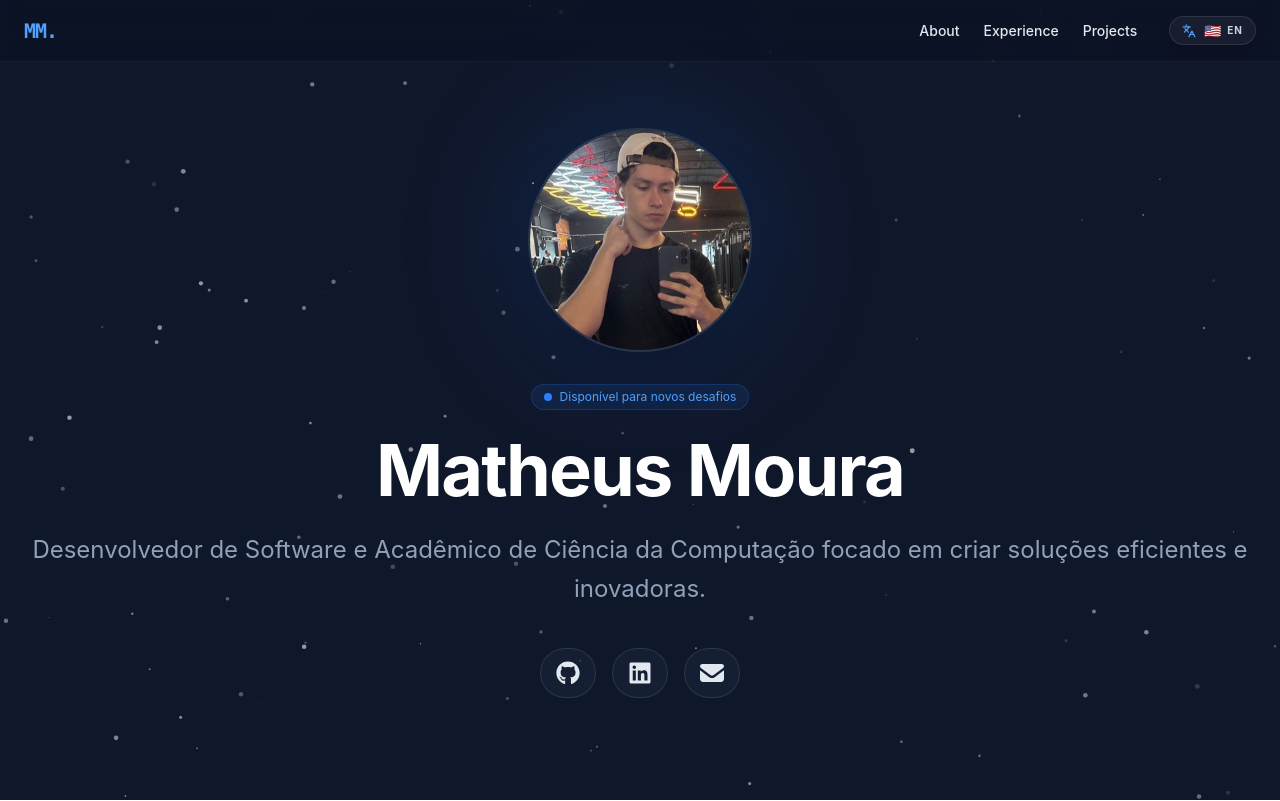
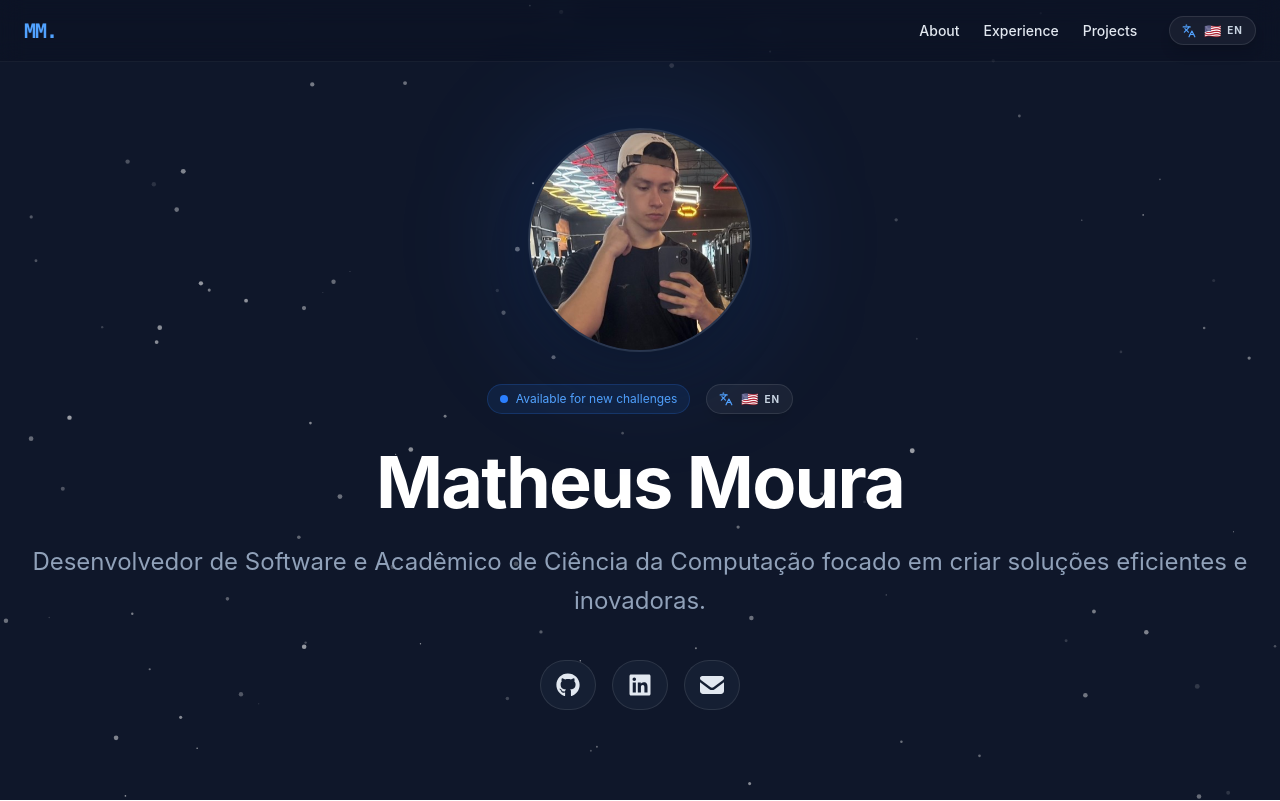
Before and after one commit to MathMoura18/MouraPortfolio, a React (Vite) app: page / in a window 1280 px wide. Shown: the top 801 px of the page. Built offline with nearby package versions, Linux system fonts and the light colour scheme.

Commit message:
botao de linguagens na home

```diff
--- a/src/components/Header.tsx
+++ b/src/components/Header.tsx
@@ -1,22 +1,12 @@
 import { Link } from "react-router-dom";
 import { useTranslation } from "react-i18next";
-import { Languages, Menu, X } from "lucide-react";
+import { Menu, X } from "lucide-react";
 import { useState } from "react";
+import { LanguageButton } from "./LanguageButton";
 
 export const Header = () => {
   const [isOpen, setIsOpen] = useState(false);
-  const { t, i18n } = useTranslation();
-
-  const toggleLanguage = () => {
-    const newLang = i18n.language === "pt" ? "en" : "pt";
-    i18n.changeLanguage(newLang);
-  };
-
-  // Define qual bandeira e sigla mostrar com base no idioma OPOSTO ao atual
-  const languageDisplay =
-    i18n.language === "pt"
-      ? { flag: "🇧🇷", label: "PT" }
-      : { flag: "🇺🇸", label: "EN" };
+  const { t } = useTranslation();
 
   const closeMenu = () => setIsOpen(false);
 
@@ -49,23 +39,7 @@ export const Header = () => {
           </Link>
         </div>
 
-        {/* Botão de Idioma com Bandeira */}
-        <button
-          onClick={toggleLanguage}
-          className="flex items-center gap-2 px-3 py-1.5 rounded-full bg-white/5 border border-white/10 hover:border-blue-500/50 hover:bg-blue-500/10 transition-all group shadow-lg cursor-pointer"
-          title={i18n.language === "pt" ? "Português" : "English"}
-        >
-          <Languages
-            size={14}
-            className="text-blue-400 group-hover:rotate-12 transition-transform"
-          />
-          <div className="flex items-center gap-1.5">
-            <span className="text-sm leading-none">{languageDisplay.flag}</span>
-            <span className="text-[10px] font-bold uppercase tracking-widest text-slate-300">
-              {languageDisplay.label}
-            </span>
-          </div>
-        </button>
+        <LanguageButton />
 
         {/* Botão Hamburger (Mobile) */}
         <button
--- /dev/null
+++ b/src/components/LanguageButton.tsx
@@ -0,0 +1,35 @@
+import { Languages } from "lucide-react";
+import { useTranslation } from "react-i18next";
+
+export const LanguageButton = () => {
+  const { i18n } = useTranslation();
+
+  const toggleLanguage = () => {
+    const newLang = i18n.language === "pt" ? "en" : "pt";
+    i18n.changeLanguage(newLang);
+  };
+
+  const languageDisplay =
+    i18n.language === "pt"
+      ? { flag: "🇧🇷", label: "PT" }
+      : { flag: "🇺🇸", label: "EN" };
+
+  return (
+    <button
+      onClick={toggleLanguage}
+      className="flex items-center gap-2 px-3 py-1.5 rounded-full bg-white/5 border border-white/10 hover:border-blue-500/50 hover:bg-blue-500/10 transition-all group shadow-lg cursor-pointer"
+      title={i18n.language === "pt" ? "Português" : "English"}
+    >
+      <Languages
+        size={14}
+        className="text-blue-400 group-hover:rotate-12 transition-transform"
+      />
+      <div className="flex items-center gap-1.5">
+        <span className="text-sm leading-none">{languageDisplay.flag}</span>
+        <span className="text-[10px] font-bold uppercase tracking-widest text-slate-300">
+          {languageDisplay.label}
+        </span>
+      </div>
+    </button>
+  );
+};
--- a/src/pages/Home.tsx
+++ b/src/pages/Home.tsx
@@ -1,38 +1,42 @@
-import { ExternalLink, Code2, GraduationCap, Briefcase } from 'lucide-react';
-import Background from '../components/Background';
-import { FontAwesomeIcon } from '@fortawesome/react-fontawesome';
-import { faGithub, faLinkedin } from '@fortawesome/free-brands-svg-icons';
-import { faEnvelope } from '@fortawesome/free-solid-svg-icons'
+import { ExternalLink, Code2, GraduationCap, Briefcase } from "lucide-react";
+import Background from "../components/Background";
+import { FontAwesomeIcon } from "@fortawesome/react-fontawesome";
+import { faGithub, faLinkedin } from "@fortawesome/free-brands-svg-icons";
+import { faEnvelope } from "@fortawesome/free-solid-svg-icons";
 import MyImage from "../assets/me.jpg";
-import { Footer } from '../components/Footer';
-import { Header } from '../components/Header';
+import { Footer } from "../components/Footer";
+import { Header } from "../components/Header";
+import { useTranslation } from "react-i18next";
+import { LanguageButton } from "../components/LanguageButton";
 
 const Home = () => {
+  const { t } = useTranslation();
+
   const projects = [
     {
       title: "OpenAIReader",
       desc: "Interface de chat com IA para extração de informações de documentos carregados.",
       tech: "Python / OpenAI",
-      link: "https://github.com/MathMoura18/OpenAIReader"
+      link: "https://github.com/MathMoura18/OpenAIReader",
     },
     {
       title: "NOPReorder",
       desc: "Ferramenta para otimização de execução em código Assembly RISC-V.",
       tech: "Assembly / Compiladores",
-      link: "https://github.com/MathMoura18/NOPReorder"
+      link: "https://github.com/MathMoura18/NOPReorder",
     },
     {
       title: "CatPetunia",
       desc: "Site completo e funcional para uma ONG de adoção de gatos.",
       tech: "React / Full-stack",
-      link: "https://github.com/MathMoura18/CatPetunia"
+      link: "https://github.com/MathMoura18/CatPetunia",
     },
     {
       title: "TryToBeatChatGPT",
       desc: "Minigame de adivinhação de palavras utilizando a API da OpenAI.",
       tech: "JavaScript / IA",
-      link: "https://github.com/MathMoura18/TryToBeatChatGPT"
-    }
+      link: "https://github.com/MathMoura18/TryToBeatChatGPT",
+    },
   ];
 
   return (
@@ -53,29 +57,47 @@ const Home = () => {
             />
           </div>
 
-          <div className="inline-flex items-center gap-2 px-3 py-1 rounded-full bg-blue-500/10 border border-blue-500/20 text-blue-400 text-xs mb-6">
+          <div className="flex items-stretch gap-4 mb-8">
+            <div className="inline-flex items-center gap-2 px-3 py-1.5 rounded-full bg-blue-500/10 border border-blue-500/20 text-blue-400 text-xs">
               <span className="relative flex h-2 w-2">
                 <span className="animate-ping absolute inline-flex h-full w-full rounded-full bg-blue-400 opacity-75"></span>
                 <span className="relative inline-flex rounded-full h-2 w-2 bg-blue-500"></span>
               </span>
-            Disponível para novos desafios
+              {t("available")}
+            </div>
+
+            <LanguageButton />
           </div>
 
           <h1 className="text-5xl md:text-7xl font-bold text-white mb-6 tracking-tight">
             Matheus Moura
           </h1>
           <p className="text-xl md:text-2xl text-slate-400 max-w-7xl leading-relaxed">
-            Desenvolvedor de Software e Acadêmico de Ciência da Computação focado em criar soluções eficientes e inovadoras.
+            Desenvolvedor de Software e Acadêmico de Ciência da Computação
+            focado em criar soluções eficientes e inovadoras.
           </p>
 
           <div className="flex gap-4 mt-10">
-            <a href="https://github.com/MathMoura18" target="_blank" rel="noreferrer" className="p-3 bg-slate-800/50 hover:bg-slate-700 rounded-full transition-all border border-white/10">
+            <a
+              href="https://github.com/MathMoura18"
+              target="_blank"
+              rel="noreferrer"
+              className="p-3 bg-slate-800/50 hover:bg-slate-700 rounded-full transition-all border border-white/10"
+            >
               <FontAwesomeIcon icon={faGithub} size="xl" />
             </a>
-            <a href="https://www.linkedin.com/in/matheus-moura21/" target="_blank" rel="noreferrer" className="p-3 bg-slate-800/50 hover:bg-slate-700 rounded-full transition-all border border-white/10">
+            <a
+              href="https://www.linkedin.com/in/matheus-moura21/"
+              target="_blank"
+              rel="noreferrer"
+              className="p-3 bg-slate-800/50 hover:bg-slate-700 rounded-full transition-all border border-white/10"
+            >
               <FontAwesomeIcon icon={faLinkedin} size="xl" />
             </a>
-            <a href="mailto:mathmo.ura242@gmail.com" className="p-3 bg-slate-800/50 hover:bg-slate-700 rounded-full transition-all border border-white/10">
+            <a
+              href="mailto:mathmo.ura242@gmail.com"
+              className="p-3 bg-slate-800/50 hover:bg-slate-700 rounded-full transition-all border border-white/10"
+            >
               <FontAwesomeIcon icon={faEnvelope} size="xl" />
             </a>
           </div>
@@ -85,12 +107,15 @@ const Home = () => {
         <section id="experience" className="grid md:grid-cols-2 gap-12 mb-32">
           <div className="space-y-8">
             <h2 className="text-2xl font-bold flex items-center gap-2 text-white">
-              <Briefcase className="text-blue-400" size={24} /> Experiência Atual
+              <Briefcase className="text-blue-400" size={24} /> Experiência
+              Atual
             </h2>
             <div className="bg-slate-900/40 border border-white/5 p-6 rounded-2xl">
               <div className="flex justify-between items-start mb-4">
                 <div>
-                  <h3 className="text-lg font-bold text-white">Software Developer</h3>
+                  <h3 className="text-lg font-bold text-white">
+                    Software Developer
+                  </h3>
                   <p className="text-blue-400">Modallport Sistemas</p>
                 </div>
                 <span className="text-xs text-slate-500">05/2024 — Hoje</span>
@@ -108,15 +133,24 @@ const Home = () => {
               <GraduationCap className="text-blue-400" size={24} /> Educação
             </h2>
             <div className="bg-slate-900/40 border border-white/5 p-6 rounded-2xl">
-              <h3 className="text-lg font-bold text-white">Ciência da Computação</h3>
+              <h3 className="text-lg font-bold text-white">
+                Ciência da Computação
+              </h3>
               <p className="text-blue-400">UNIVALI</p>
-              <p className="text-sm text-slate-500 mt-2">2023 — 2027 (Previsão)</p>
+              <p className="text-sm text-slate-500 mt-2">
+                2023 — 2027 (Previsão)
+              </p>
               <div className="flex gap-2 mt-4 flex-wrap">
-                {['.NET', 'Java', 'Python', 'React', 'Assembly'].map(skill => (
-                  <span key={skill} className="text-[10px] px-2 py-1 rounded bg-slate-800 text-slate-300 border border-white/5">
+                {[".NET", "Java", "Python", "React", "Assembly"].map(
+                  (skill) => (
+                    <span
+                      key={skill}
+                      className="text-[10px] px-2 py-1 rounded bg-slate-800 text-slate-300 border border-white/5"
+                    >
                       {skill}
                     </span>
-                ))}
+                  ),
+                )}
               </div>
             </div>
           </div>
@@ -140,7 +174,10 @@ const Home = () => {
                   <h3 className="text-xl font-bold text-white group-hover:text-blue-400 transition-colors">
                     {project.title}
                   </h3>
-                  <ExternalLink size={18} className="text-slate-600 group-hover:text-blue-400" />
+                  <ExternalLink
+                    size={18}
+                    className="text-slate-600 group-hover:text-blue-400"
+                  />
                 </div>
                 <p className="text-slate-400 text-sm mb-6 leading-relaxed">
                   {project.desc}
@@ -155,7 +192,6 @@ const Home = () => {
       </main>
 
       <Footer />
-
     </div>
   );
 };
```
Lines whose indentation alone changed are shown as unchanged.
